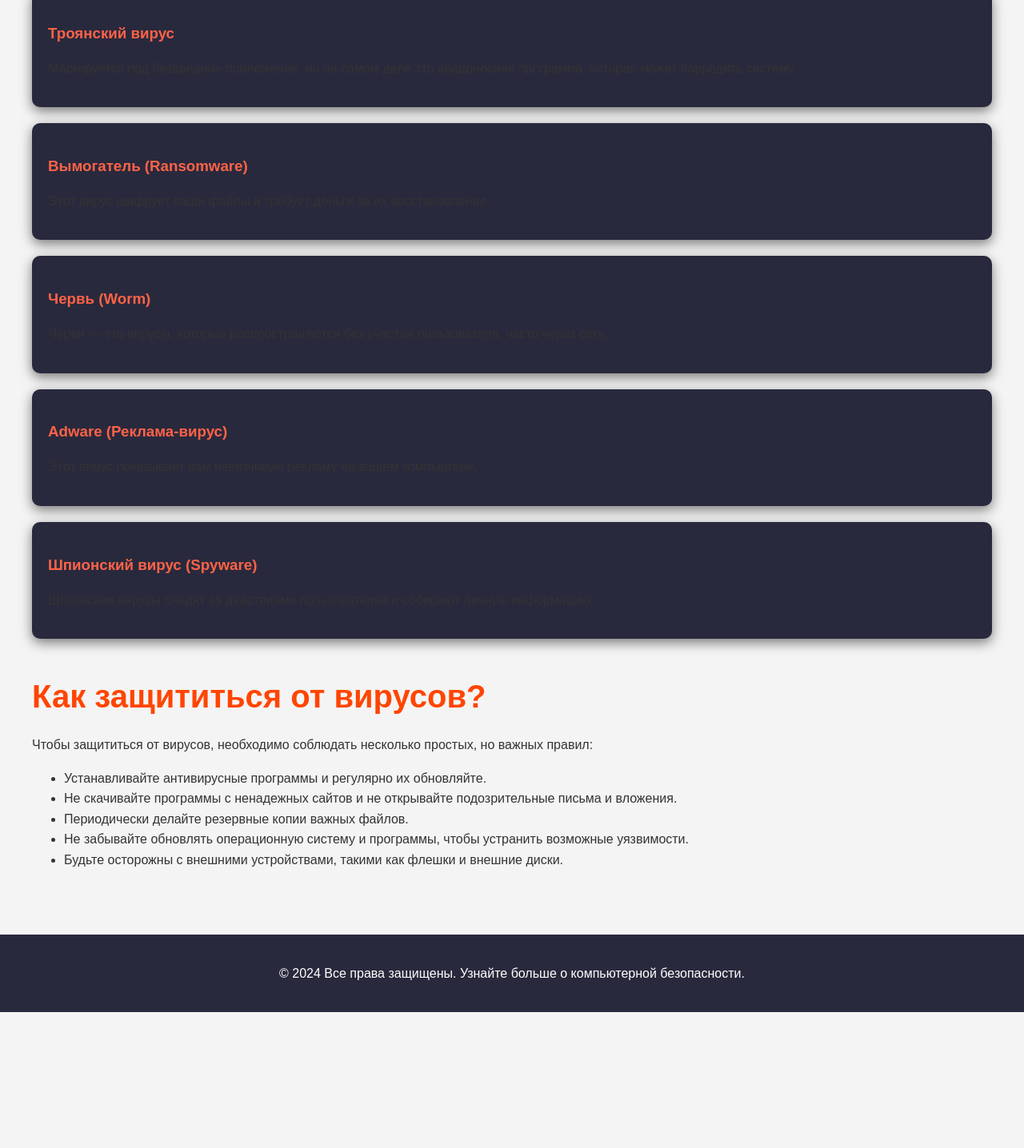
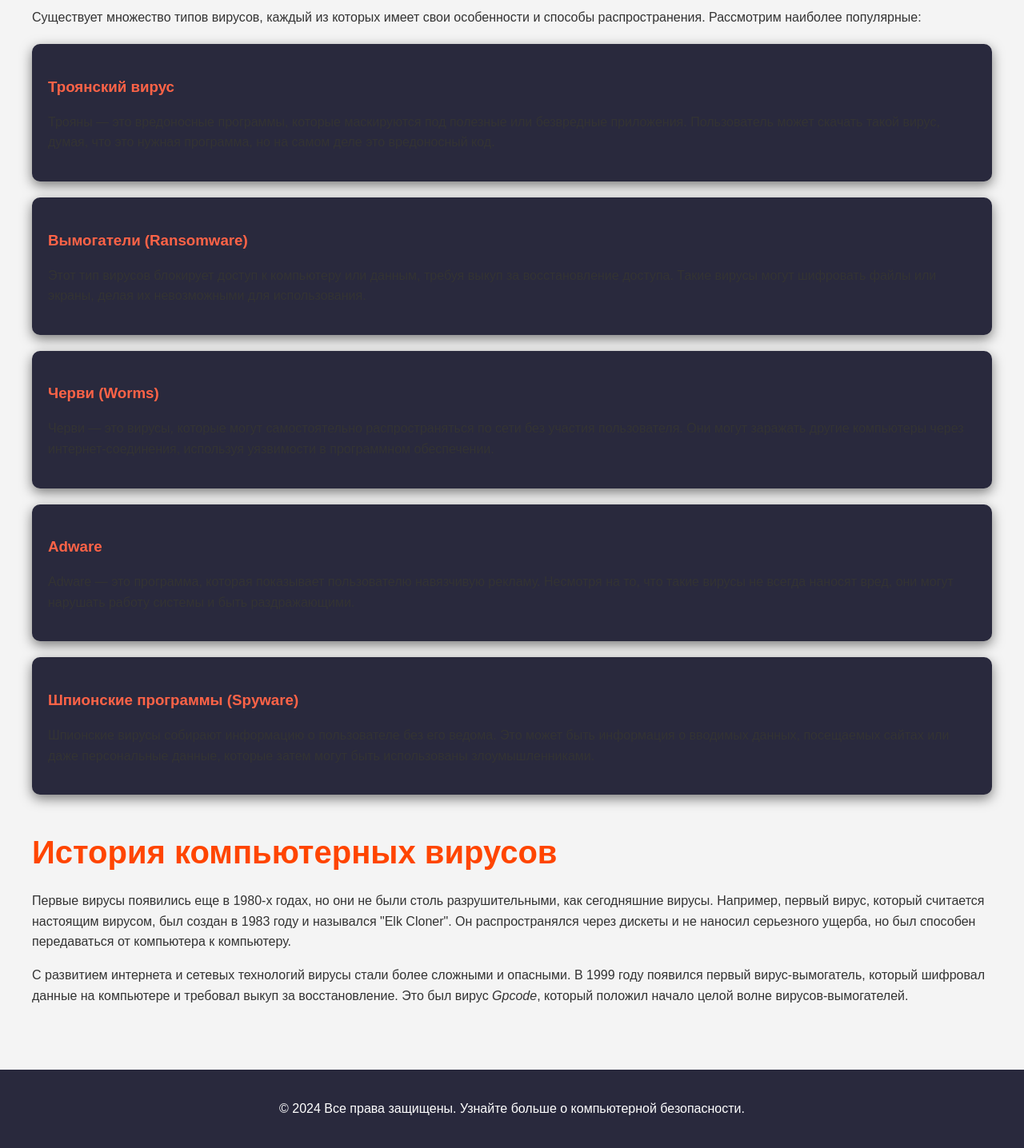
Before and after one commit to Enko3397/ybicadiscord, a plain HTML site: page index.html in a window 1280 px wide. Shown: the part 686-2122 px from the top of the page at 80% size. Before the commit the page ends 1952 px from the top, so only its background shows below. Drawn offline with Linux system fonts and the light colour scheme.

Commit message:
Update index.html

```diff
--- a/index.html
+++ b/index.html
@@ -7,11 +7,11 @@
     <link rel="stylesheet" href="styles.css">
 </head>
 <body>
-    <!-- Хедер -->
+    <!-- Хедер сайта -->
     <header>
         <div class="container">
             <h1>Компьютерные вирусы</h1>
-            <p>Узнайте, что такое вирусы, как они появляются, и как защитить свои устройства!</p>
+            <p>Что такое вирусы, как они появились и как защититься от них?</p>
         </div>
     </header>
 
@@ -20,79 +20,55 @@
         <!-- Раздел о вирусах -->
         <section class="info" id="virusSection">
             <h2>Что такое компьютерный вирус?</h2>
-            <p>Компьютерный вирус — это вредоносная программа, которая может нарушить работу вашего устройства, повредить или удалить данные, а также передаваться другим пользователям. Вирусы часто скрываются под маской безвредных программ, и их бывает трудно обнаружить. Они могут распространиться через интернет, заражённые файлы, электронную почту или даже внешние устройства, такие как флешки.</p>
+            <p>Компьютерный вирус — это вредоносная программа, которая проникает в систему, модифицирует или удаляет данные и может привести к повреждению устройства. Вирусы могут распространяться через интернет, заражённые файлы, внешние устройства, такие как флешки и жесткие диски. Они могут быть скрыты в легитимных файлах или программах, что делает их трудно обнаружимыми.</p>
+            <p>Первые вирусы создавались для того, чтобы исследовать и тестировать возможности компьютеров, но позже они стали использоваться с целью нанесения вреда пользователям или получения прибыли.</p>
             <button class="btn" id="learnMore">Подробнее о вирусах</button>
         </section>
 
         <!-- Раздел типов вирусов -->
         <section class="types" id="typesSection">
             <h2>Типы вирусов</h2>
-            <p>Существует много типов вирусов, каждый из которых может нанести разные виды вреда. Вот некоторые из них:</p>
-
-            <!-- Разворачивающиеся карточки -->
-            <div class="card" id="trojan" onclick="toggleInfo('trojanInfo')">
+            <p>Существует множество типов вирусов, каждый из которых имеет свои особенности и способы распространения. Рассмотрим наиболее популярные:</p>
+            <div class="card" id="trojan">
                 <h3>Троянский вирус</h3>
-                <p>Маскируется под безвредное приложение, но на самом деле это вредоносная программа, которая может повредить систему.</p>
-                <div class="more-info" id="trojanInfo">
-                    <p>Когда вы запускаете программу, содержащую троян, она может делать все что угодно: воровать ваши пароли, блокировать доступ к вашим файлам или использовать ваше устройство для распространения вирусов. Важно скачивать программы только с надежных источников.</p>
-                </div>
+                <p>Трояны — это вредоносные программы, которые маскируются под полезные или безвредные приложения. Пользователь может скачать такой вирус, думая, что это нужная программа, но на самом деле это вредоносный код.</p>
             </div>
-
-            <div class="card" id="ransomware" onclick="toggleInfo('ransomwareInfo')">
-                <h3>Вымогатель (Ransomware)</h3>
-                <p>Этот вирус шифрует ваши файлы и требует деньги за их восстановление.</p>
-                <div class="more-info" id="ransomwareInfo">
-                    <p>Когда вирус-злоумышленник захватывает ваш компьютер, он может заблокировать важные файлы, такие как фотографии, документы и базы данных. Зачастую он показывает сообщение с требованием заплатить деньги за дешифровку данных. Чтобы защититься от этого, всегда делайте резервные копии файлов.</p>
-                </div>
+            <div class="card" id="ransomware">
+                <h3>Вымогатели (Ransomware)</h3>
+                <p>Этот тип вирусов блокирует доступ к компьютеру или данным, требуя выкуп за восстановление доступа. Такие вирусы могут шифровать файлы или экраны, делая их невозможными для использования.</p>
             </div>
-
-            <div class="card" id="worm" onclick="toggleInfo('wormInfo')">
-                <h3>Червь (Worm)</h3>
-                <p>Черви — это вирусы, которые распространяются без участия пользователя, часто через сеть.</p>
-                <div class="more-info" id="wormInfo">
-                    <p>Черви могут быть очень опасными, потому что они распространяются по сети, заражая другие компьютеры без участия человека. Они могут передаваться через уязвимости в программах и системах, а также через электронную почту. Чтобы избежать заражения, всегда обновляйте программное обеспечение и будьте осторожны с незнакомыми ссылками.</p>
-                </div>
+            <div class="card" id="worm">
+                <h3>Черви (Worms)</h3>
+                <p>Черви — это вирусы, которые могут самостоятельно распространяться по сети без участия пользователя. Они могут заражать другие компьютеры через интернет-соединения, используя уязвимости в программном обеспечении.</p>
             </div>
-
-            <div class="card" id="adware" onclick="toggleInfo('adwareInfo')">
-                <h3>Adware (Реклама-вирус)</h3>
-                <p>Этот вирус показывает вам навязчивую рекламу на вашем компьютере.</p>
-                <div class="more-info" id="adwareInfo">
-                    <p>Adware не всегда представляет собой опасность, но он может раздражать, показывая огромное количество рекламы. Иногда он может следить за вашими действиями в интернете и показывать рекламу на основе ваших предпочтений. Для борьбы с таким вирусом используйте блокировщики рекламы и антивирусы.</p>
-                </div>
+            <div class="card" id="adware">
+                <h3>Adware</h3>
+                <p>Adware — это программа, которая показывает пользователю навязчивую рекламу. Несмотря на то, что такие вирусы не всегда наносят вред, они могут нарушать работу системы и быть раздражающими.</p>
             </div>
-
-            <div class="card" id="spyware" onclick="toggleInfo('spywareInfo')">
-                <h3>Шпионский вирус (Spyware)</h3>
-                <p>Шпионские вирусы следят за действиями пользователей и собирают личную информацию.</p>
-                <div class="more-info" id="spywareInfo">
-                    <p>Шпионские вирусы могут отслеживать ваши действия в интернете, включая пароли и личную информацию. Они могут передавать эту информацию злоумышленникам. Использование антивирусных программ и брандмауэров помогает избежать таких атак.</p>
-                </div>
+            <div class="card" id="spyware">
+                <h3>Шпионские программы (Spyware)</h3>
+                <p>Шпионские вирусы собирают информацию о пользователе без его ведома. Это может быть информация о вводимых данных, посещаемых сайтах или даже персональные данные, которые затем могут быть использованы злоумышленниками.</p>
             </div>
         </section>
 
-        <!-- Раздел защиты -->
+        <!-- Раздел истории -->
         <section class="history" id="historySection">
-            <h2>Как защититься от вирусов?</h2>
-            <p>Чтобы защититься от вирусов, необходимо соблюдать несколько простых, но важных правил:</p>
-            <ul>
-                <li>Устанавливайте антивирусные программы и регулярно их обновляйте.</li>
-                <li>Не скачивайте программы с ненадежных сайтов и не открывайте подозрительные письма и вложения.</li>
-                <li>Периодически делайте резервные копии важных файлов.</li>
-                <li>Не забывайте обновлять операционную систему и программы, чтобы устранить возможные уязвимости.</li>
-                <li>Будьте осторожны с внешними устройствами, такими как флешки и внешние диски.</li>
-            </ul>
+            <h2>История компьютерных вирусов</h2>
+            <p>Первые вирусы появились еще в 1980-х годах, но они не были столь разрушительными, как сегодняшние вирусы. Например, первый вирус, который считается настоящим вирусом, был создан в 1983 году и назывался "Elk Cloner". Он распространялся через дискеты и не наносил серьезного ущерба, но был способен передаваться от компьютера к компьютеру.</p>
+            <p>С развитием интернета и сетевых технологий вирусы стали более сложными и опасными. В 1999 году появился первый вирус-вымогатель, который шифровал данные на компьютере и требовал выкуп за восстановление. Это был вирус <em>Gpcode</em>, который положил начало целой волне вирусов-вымогателей.</p>
         </section>
 
         <!-- Модальное окно -->
         <div class="modal" id="modal">
             <div class="modal-content">
                 <h3>Как защититься от вирусов?</h3>
-                <p>Основные меры безопасности:</p>
+                <p>Для защиты от вирусов важно соблюдать несколько простых, но эффективных правил:</p>
                 <ul>
-                    <li>Использование антивирусного ПО</li>
-                    <li>Регулярные обновления системы</li>
-                    <li>Меры безопасности при подключении внешних устройств</li>
+                    <li>Используйте надежные антивирусные программы и регулярно обновляйте их.</li>
+                    <li>Не открывайте подозрительные ссылки и вложения в письмах.</li>
+                    <li>Обновляйте операционную систему и программы для устранения уязвимостей.</li>
+                    <li>Используйте сложные пароли и двухфакторную аутентификацию.</li>
+                    <li>Будьте осторожны при подключении внешних устройств, таких как флешки.</li>
                 </ul>
                 <button class="close-btn" id="closeModal">Закрыть</button>
             </div>
```
